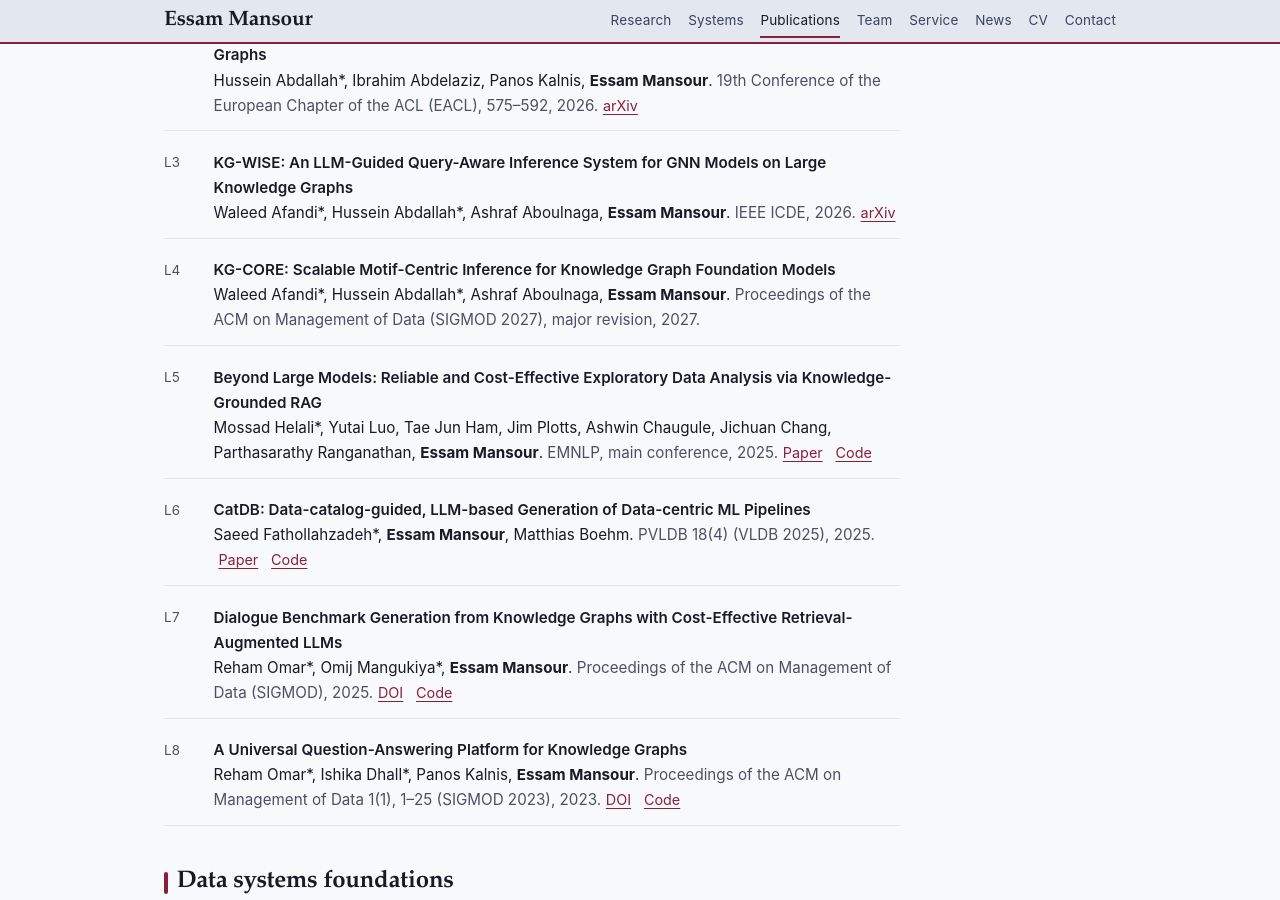
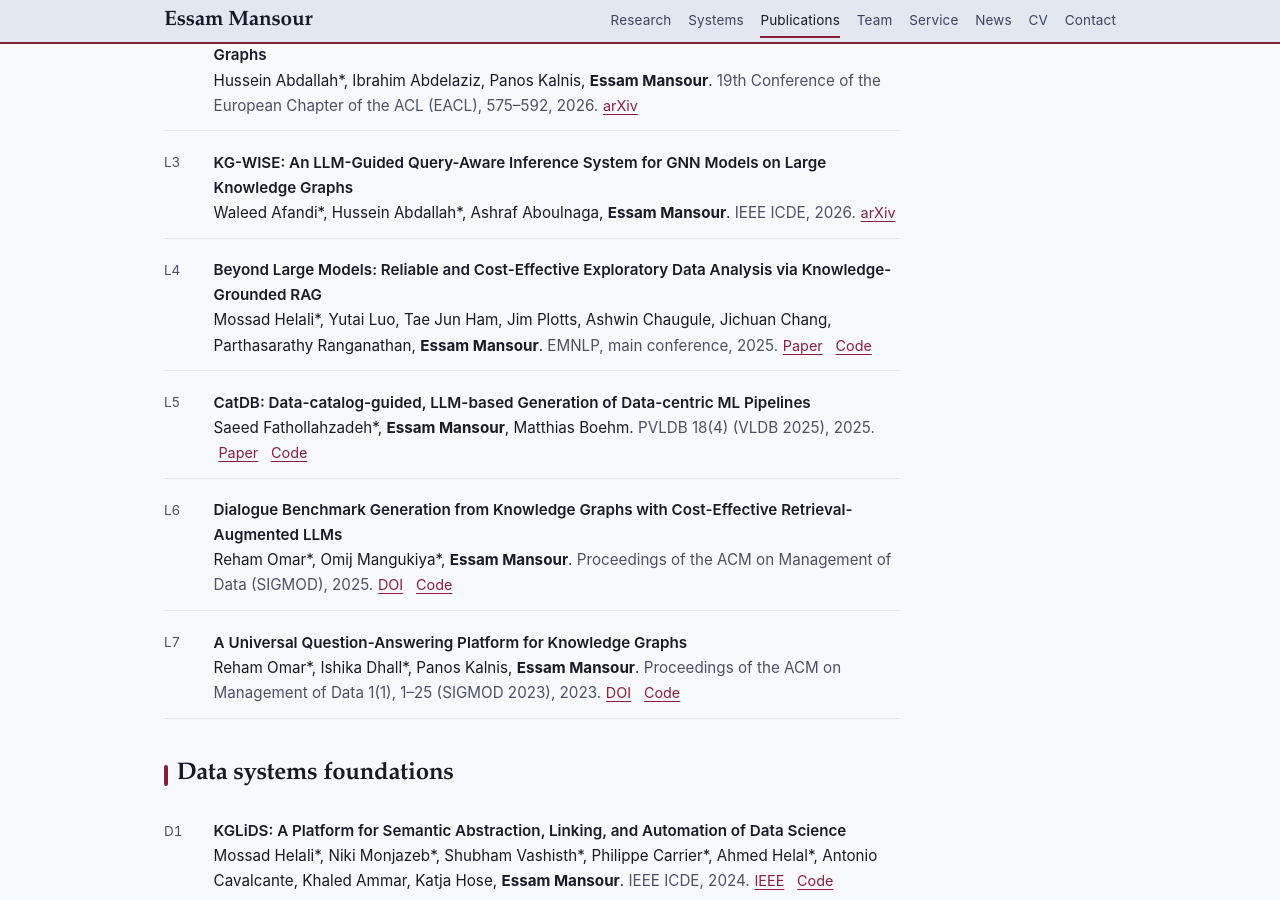
Before and after one commit to mansoure/mansoure.github.io, a Jekyll site: the page built from publications/index.md, in a window 1280 px wide and 900 px high, scrolled down 1141 px. Built offline with Jekyll 4.4.1, drawn with Linux system fonts in a browser that asks for light colours.

Commit message:
Remove KG-CORE from the site while it is under review
Drop the KG-CORE publication entry (SIGMOD 2027, major revision) and
renumber the remaining LLM/KG entries, and remove the system from the
graph foundation models thrust and from Waleed Afandi's and Hussein
Abdallah's listed work.

Co-Authored-By: Claude Opus 5 <noreply@anthropic.com>
Claude-Session: https://claude.ai/code/session_01PrJkBvrFxiBds5kJUoZwRa

```diff
--- a/_data/publications.yml
+++ b/_data/publications.yml
@@ -56,30 +56,24 @@
       year: 2026
       links: [ { l: arXiv, u: "https://arxiv.org/abs/2603.04545" } ]
     - id: L4
-      authors: "Waleed Afandi*, Hussein Abdallah*, Ashraf Aboulnaga, Essam Mansour"
-      title: "KG-CORE: Scalable Motif-Centric Inference for Knowledge Graph Foundation Models"
-      venue: "Proceedings of the ACM on Management of Data (SIGMOD 2027), major revision"
-      year: 2027
-      links: []
-    - id: L5
       authors: "Mossad Helali*, Yutai Luo, Tae Jun Ham, Jim Plotts, Ashwin Chaugule, Jichuan Chang, Parthasarathy Ranganathan, Essam Mansour"
       title: "Beyond Large Models: Reliable and Cost-Effective Exploratory Data Analysis via Knowledge-Grounded RAG"
       venue: "EMNLP, main conference"
       year: 2025
       links: [ { l: Paper, u: "https://aclanthology.org/2025.emnlp-main.836.pdf" }, { l: Code, u: "https://github.com/google/ragvis" } ]
-    - id: L6
+    - id: L5
       authors: "Saeed Fathollahzadeh*, Essam Mansour, Matthias Boehm"
       title: "CatDB: Data-catalog-guided, LLM-based Generation of Data-centric ML Pipelines"
       venue: "PVLDB 18(4) (VLDB 2025)"
       year: 2025
       links: [ { l: Paper, u: "https://www.vldb.org/pvldb/vol18/p2639-fathollahzadeh.pdf" }, { l: Code, u: "https://github.com/CoDS-GCS/CatDB" } ]
-    - id: L7
+    - id: L6
       authors: "Reham Omar*, Omij Mangukiya*, Essam Mansour"
       title: "Dialogue Benchmark Generation from Knowledge Graphs with Cost-Effective Retrieval-Augmented LLMs"
       venue: "Proceedings of the ACM on Management of Data (SIGMOD)"
       year: 2025
       links: [ { l: DOI, u: "https://dl.acm.org/doi/10.1145/3709681" }, { l: Code, u: "https://github.com/CoDS-GCS/Chatty-Gen" } ]
-    - id: L8
+    - id: L7
       authors: "Reham Omar*, Ishika Dhall*, Panos Kalnis, Essam Mansour"
       title: "A Universal Question-Answering Platform for Knowledge Graphs"
       venue: "Proceedings of the ACM on Management of Data 1(1), 1–25 (SIGMOD 2023)"
--- a/_data/team.yml
+++ b/_data/team.yml
@@ -10,7 +10,7 @@ postdoc:
 
 phd:
   - { name: Ahmed Aly, role: PhD, topic: "Agent security (with Amr Youssef)", until: "to 2027", work: "OCR-APT, MEGR-APT" }
-  - { name: Waleed Afandi, role: PhD, topic: "Graph foundation models for agents", until: "to 2027", work: "KG-WISE, KG-CORE, KGNet" }
+  - { name: Waleed Afandi, role: PhD, topic: "Graph foundation models for agents", until: "to 2027", work: "KG-WISE, KGNet" }
   - { name: Yomna Gharib, role: PhD, topic: "Agentic security", until: "2026 to 2030", work: "" }
   - { name: Loubna Guelmani, role: PhD, topic: "Agent harness and long-term memory", until: "2026 to 2030", work: "" }
   - { name: Qizhi Wang, role: PhD, topic: "Validation of agent-generated code", until: "2026 to 2030", work: "" }
@@ -24,7 +24,7 @@ phd_alumni:
     year: "2025"
     honour: "thesis graded Outstanding"
     where: "Postdoctoral Fellow, Mila–McGill"
-    work: "KGNet (ICDE 2024), KG-WISE (ICDE 2026), KG-CORE (SIGMOD 2027), LLM–GNN open-world QA (EACL 2026)"
+    work: "KGNet (ICDE 2024), KG-WISE (ICDE 2026), LLM–GNN open-world QA (EACL 2026)"
   - name: Mossad Helali
     year: "2025"
     honour: "thesis graded Excellent"
--- a/_data/thrusts.yml
+++ b/_data/thrusts.yml
@@ -34,4 +34,4 @@
   short: "Motif-centric inference over enterprise knowledge graphs, giving agents structured recall at scale."
   people:
     - { name: "Waleed Afandi", role: "PhD" }
-  systems: "KGNet, KG-WISE, KG-CORE"
+  systems: "KGNet, KG-WISE"
```
